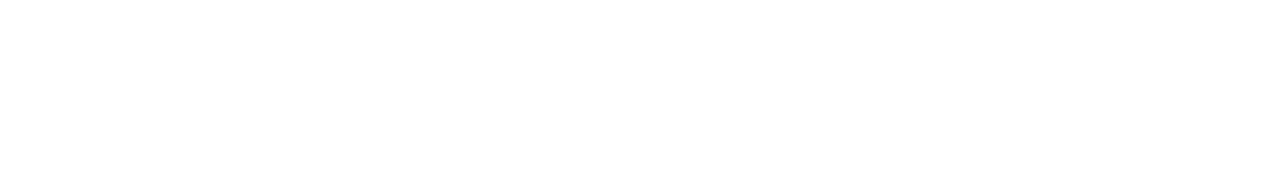
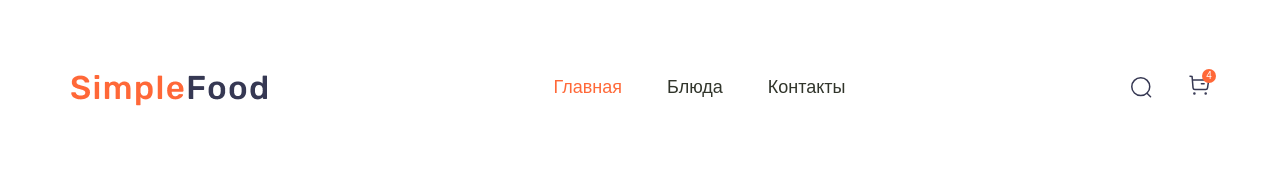
Before and after one commit to Albina7777/simplefood, a website: page app/index.html in a window 1280 px wide. Drawn offline with nearby package versions, Linux system fonts and the light colour scheme; files that its build step writes are made by us from their sources.

Commit message:
added header, added fonts

```diff
--- a/app/index.html
+++ b/app/index.html
@@ -1,5 +1,6 @@
 <!DOCTYPE html>
 <html lang="en">
+
 <head>
   <meta charset="UTF-8">
   <meta http-equiv="X-UA-Compatible" content="IE=edge">
@@ -7,9 +8,55 @@
   <title>Document</title>
   <link rel="stylesheet" href="css/style.min.css">
 </head>
+
 <body>
+
+  <header class="header">
+    <div class="container">
+      <div class="header__inner">
+        <a class="logo" href="#">
+          <img class="logo__img" src="images/logo.png" alt="логотип">
+        </a>
+        <nav class="menu">
+          <ul class="menu__list">
+            <li class="menu__item">
+              <a class="menu__link menu__link--active" href="#">
+                Главная
+              </a>
+            </li>
+            <li class="menu__item">
+              <a class="menu__link" href="#">
+                Блюда
+              </a>
+            </li>
+            <li class="menu__item">
+              <a class="menu__link" href="#">
+                Контакты
+              </a>
+        </nav>
+        <div class="user-nav">
+          <a class="user-nav__link" href="#">
+            <img class="nav-img" src="images/icons/Search btn.svg" alt="поиск">
+          </a>
+          <a class="user-nav__link" href="#">
+             <img class="nav-img" src="images/icons/Cart icon.svg" alt="корзина">
+            <span class="user-nav__num">4</span>
+          </a>
+        </div>
+
+
+
+      </div>
+    </div>
+  </header>
+
+
+
+
+
 
 
   <script src="js/main.min.js"></script>
 </body>
+
 </html>
--- a/app/scss/_fonts.scss
+++ b/app/scss/_fonts.scss
@@ -0,0 +1,19 @@
+@font-face {
+  font-family: 'Rubik-Regular', sans-serif;
+  font-weight: 400;
+  font-style: normal;
+  src: local('Rubik-Regular'),
+    url('../fonts/Rubik-Regular.woff2') format('woff2'),
+    url('../fonts/Rubik-Regular.woff') format('woff');
+  font-display: swap;
+}
+
+@font-face {
+  font-family: 'Rubik-Medium', sans-serif;
+  font-weight: 500;
+  font-style: normal;
+  src: local('Rubik-Medium'),
+       url('../fonts/Rubik-Medium.woff2') format('woff2'),
+       url('../fonts/Rubik-Medium.woff') format('woff');
+  font-display: swap;
+}
--- a/app/scss/_global.scss
+++ b/app/scss/_global.scss
@@ -1,7 +1,12 @@
+body {
+  color: $default;
+  font-size: 18px;
+  line-height: 3;
+  @extend %rubik-400;
+}
 
-
-
-
-body {
-
+.container {
+  max-width: 1170px;
+  margin: 0 auto;
+  padding: 0 15px;
 }
--- a/app/scss/_vars.scss
+++ b/app/scss/_vars.scss
@@ -0,0 +1,13 @@
+$accent: #FF6838;
+$default: #31352B;
+$title: #363853;
+
+%rubik-400 {
+  font-family: 'Rubik-Regular', sans-serif;
+  font-weight: 400;
+}
+
+%rubik-500 {
+  font-family: 'Rubik-Medium', sans-serif;
+  font-weight: 500;
+}
--- a/app/scss/style.scss
+++ b/app/scss/style.scss
@@ -3,7 +3,57 @@
 @import 'reset';
 @import 'global';
 
+.header {
+  padding: 60px 0;
+  &__inner {
+    display: flex;
+    justify-content: space-between;
+    align-items: center;
+  }
+}
 
+.menu {
+  &__list {
+    display: flex;
+  }
+  &__item + .menu__item {
+    padding-left: 45px;
+  }
+  &__link {
+    color: $default;
+    transition: all .3s;
+    @extend %rubik-400;
+    &:hover {
+      color: $accent;
+    }
+  }
+  &__link--active {
+    color: $accent;
+  }
+}
+
+.user-nav {
+  display: flex;
+  &__link {
+    position: relative;
+  }
+  &__link + .user-nav__link {
+    padding-left: 36px;
+  }
+  &__num {
+    position: absolute;
+    width: 14px;
+    height: 14px;
+    border-radius: 50%;
+    background-color: $accent;
+    top: -6px;
+    right: -6px;
+    font-size: 10px;
+    color: #fff;
+    line-height: 14px;
+    text-align: center;
+  }
+}
 
 
 
```
Also changed, not shown: app/fonts/Rubik-Medium.woff (added), app/fonts/Rubik-Medium.woff2 (added), app/fonts/Rubik-Regular.woff (added), app/fonts/Rubik-Regular.woff2 (added), app/images/Logo.png (added), app/images/foto.jpg (deleted), app/images/icons/Cart icon.svg (added), app/images/icons/Search btn.svg (added).
